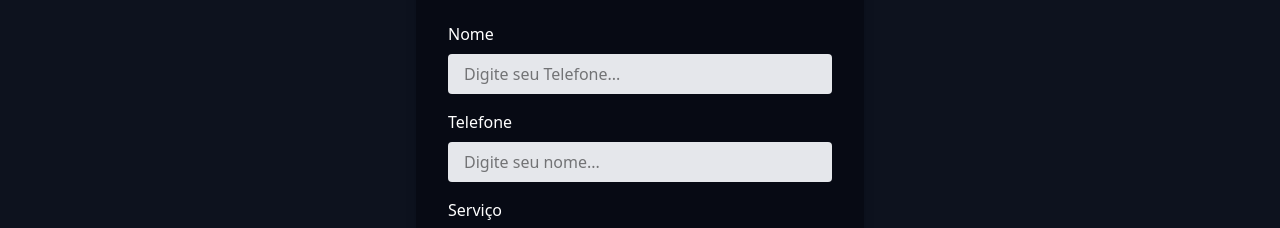
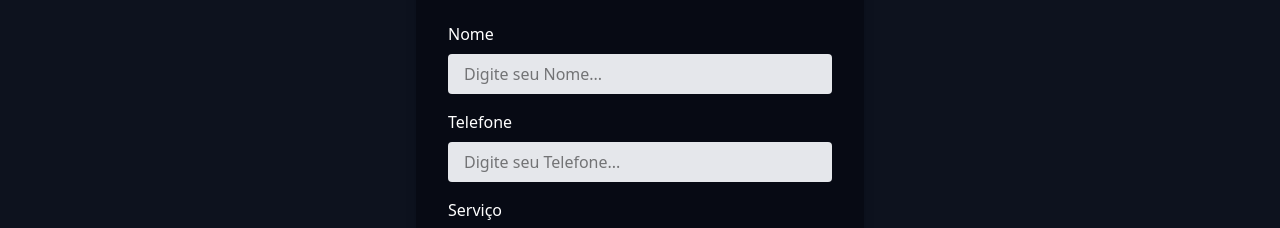
Before and after one commit to Ueber-James/pibarbearia, a React (Vite) app: page /agendamento in a window 1280 px wide. Shown: the part 240-468 px from the top of the page. Built offline with nearby package versions, Linux system fonts and the light colour scheme.

Commit message:
correção do holder

```diff
--- a/src/pages/Agendamento.jsx
+++ b/src/pages/Agendamento.jsx
@@ -29,7 +29,7 @@ function Agendamento() {
               type="number"
               value={nome}
               onChange={(e) => setNome(e.target.value)}
-              placeholder="Digite seu Telefone..."
+              placeholder="Digite seu Nome..."
               required
               className="w-full px-4 py-2 rounded bg-gray-200 focus:outline-none"
             />
@@ -40,7 +40,7 @@ function Agendamento() {
               type="text"
               value={nome}
               onChange={(e) => telefoneNome(e.target.value)}
-              placeholder="Digite seu nome..."
+              placeholder="Digite seu Telefone..."
               required
               className="w-full px-4 py-2 rounded bg-gray-200 focus:outline-none"
             />
```
